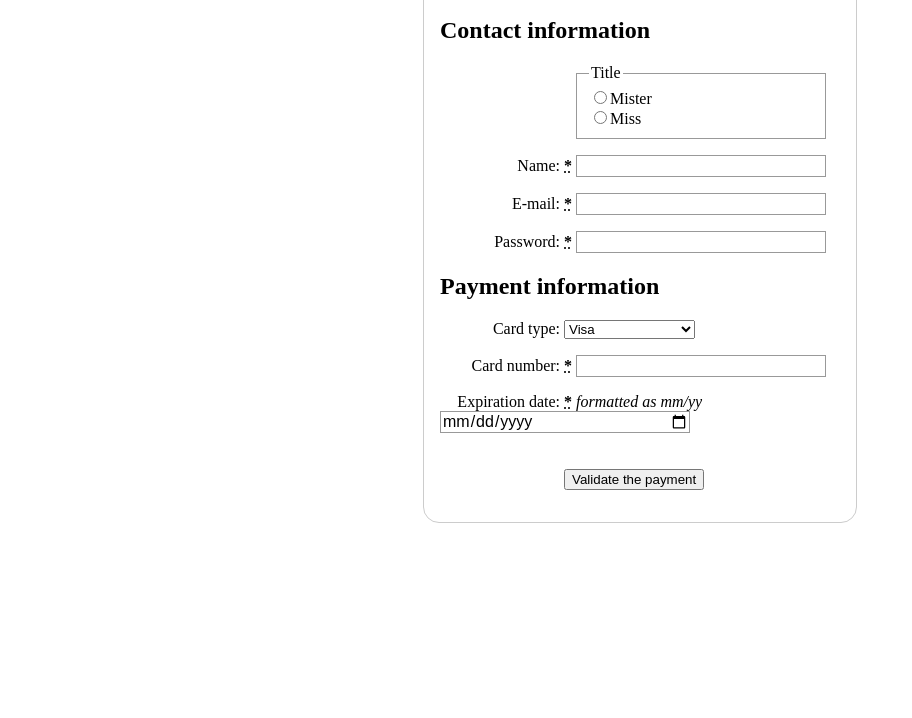
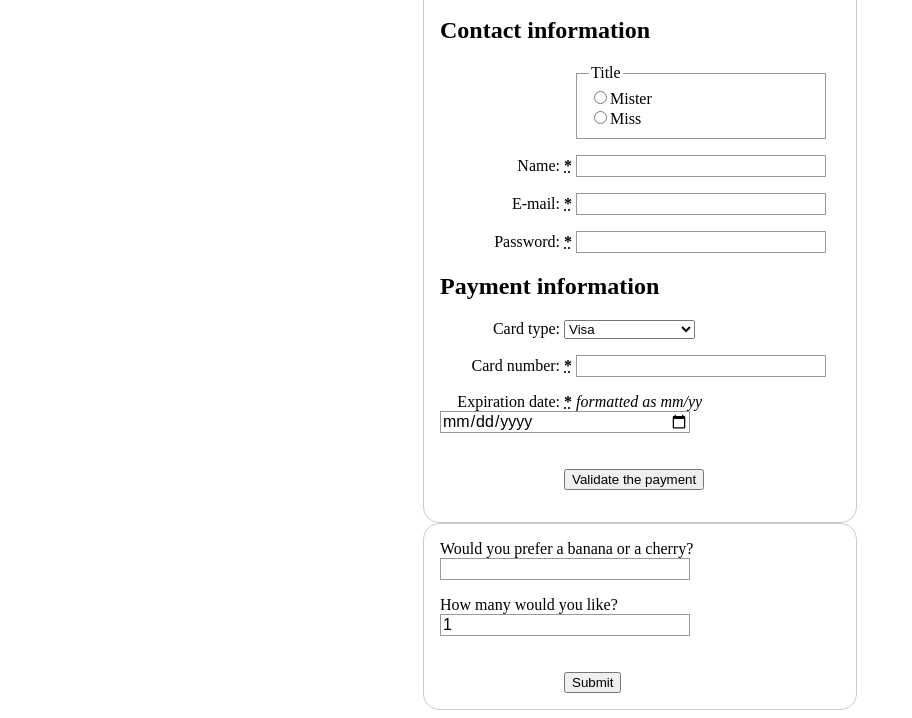
Before and after one commit to Nasta21/mdnlearn, a plain HTML site: page index.html in a window 1280 px wide. Shown: the part 146-864 px from the top of the page, without its empty margins (0-912 px from the left). Before the commit the page ends 800 px from the top, so only its background shows below. Drawn offline with Linux system fonts and the light colour scheme.

Commit message:
feat: add fruit-start form

```diff
--- a/index.html
+++ b/index.html
@@ -82,5 +82,18 @@
       <button type="submit">Validate the payment</button>
     </p>
     </form>
+    <form>
+      <div>
+        <label for="choose">Would you prefer a banana or a cherry?</label>
+        <input type="text" id="choose" name="i_like" required minlength="6" maxlength="6">
+      </div>
+      <div>
+        <label for="number">How many would you like?</label>
+        <input type="number" id="number" name="amount" value="1" min="1" max="10">
+      </div>
+      <div>
+        <button>Submit</button>
+      </div>
+    </form>
   </body>
 </html>
```
